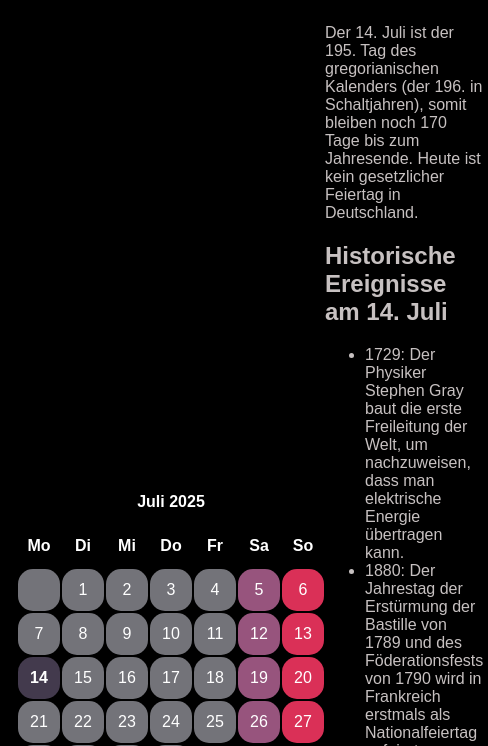
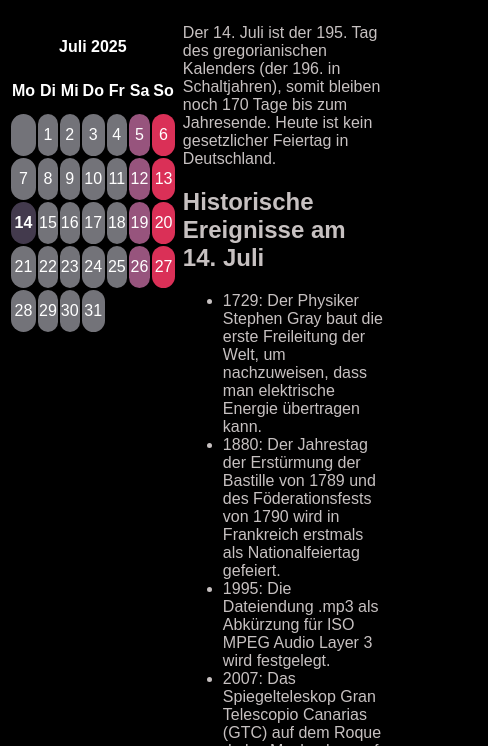
Before and after one commit to mrclksr/cdemy-js-kalender, a plain HTML site: page index.html in a window 390 px wide. Shown: the part 98-844 px from the top of the page, 488 px wide, since content can reach past the window. Drawn offline with Linux system fonts and the light colour scheme.

Commit message:
Fix CSS formatting issues and improve calendar layout responsiveness

```diff
--- a/style.css
+++ b/style.css
@@ -24,20 +24,19 @@ table.calendar .sunday {
 
 table.calendar {
   width: 100%;
-  margin: auto
+  margin: auto;
 }
 
 table.calendar th,
 td {
   width: 2.5em;
-  max-width: 2.5em;
-  min-width: 2.5em;
   height: 2.5em;
   text-align: center;
   /*border: 1px solid;*/
   border-collapse: collapse;
   border-radius: 15px;
-  color: white
+  color: white;
+  overflow: hidden;
 }
 
 table.calendar td {
@@ -59,7 +58,7 @@ table.calendar td:hover {
 
 .container {
   display: grid;
-  grid-template-columns: auto auto;
+  grid-template-columns: 1fr 4fr;
   padding: 0px;
 }
 
@@ -71,5 +70,6 @@ table.calendar td:hover {
 .calendar_container {
   margin: auto;
   width: 90%;
+  height: 100%;
   /* background-color: rgb(104, 102, 102);*/
 }
```
